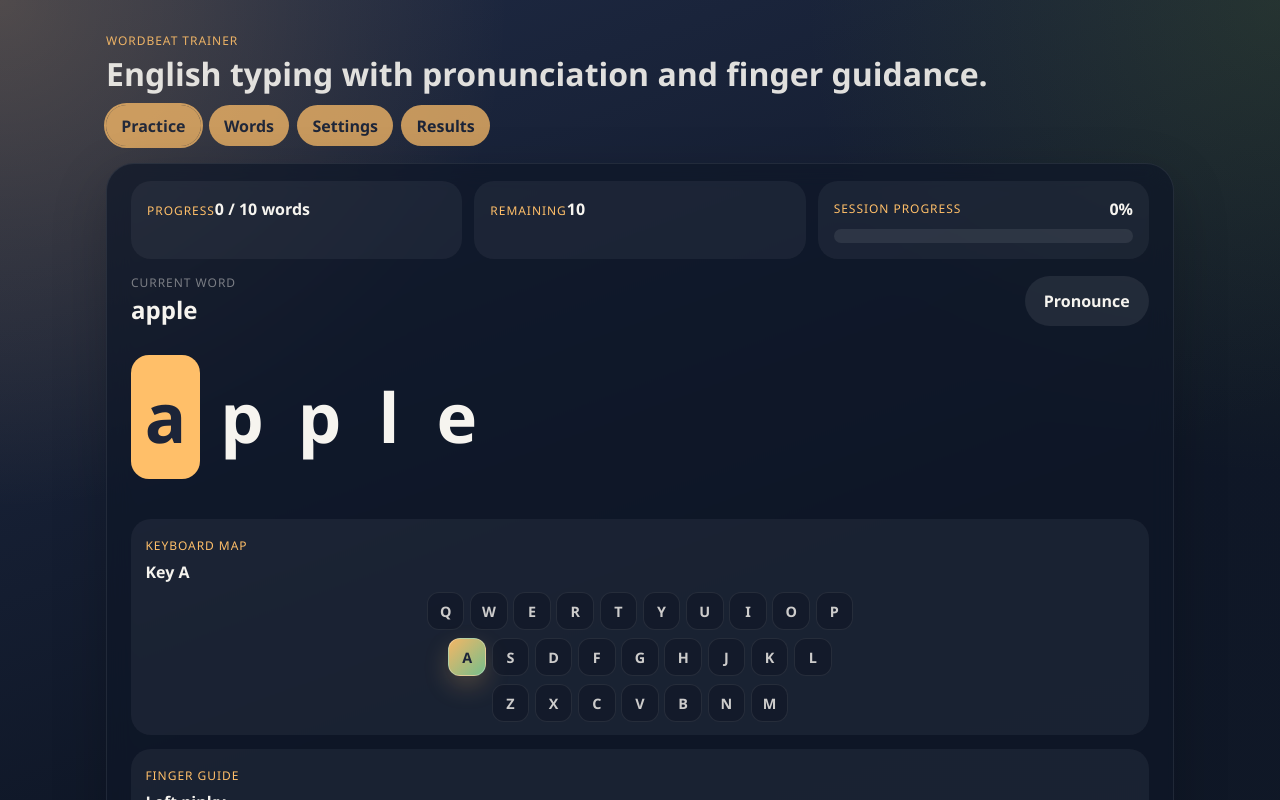
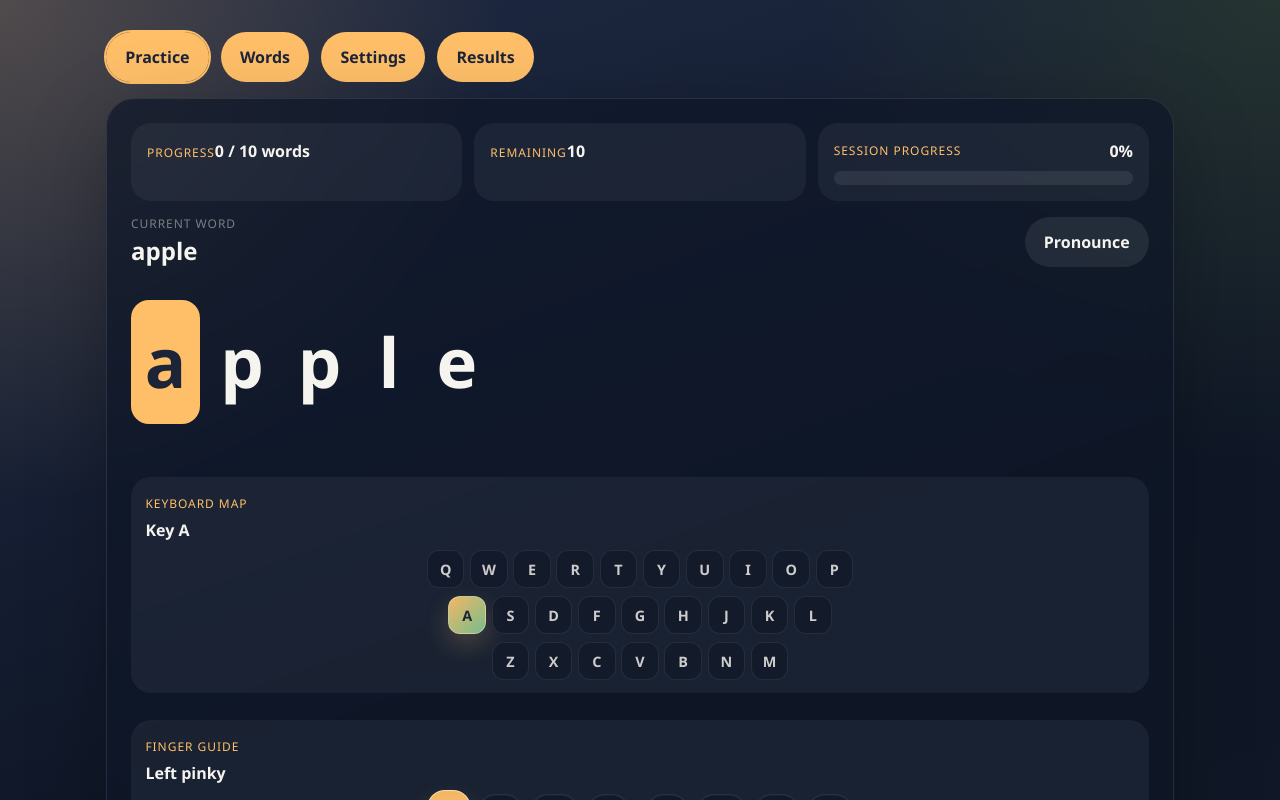
Before and after one commit to shgnaka/english-word-typing-pronunciation-web-trainer, a React (Vite) app: page / in a window 1280 px wide. Shown: the top 800 px of the page. Built offline with nearby package versions, Linux system fonts and the light colour scheme.

Commit message:
Simplify practice state and start scrolling

```diff
--- a/src/App.tsx
+++ b/src/App.tsx
@@ -45,26 +45,41 @@ function App() {
 
   useEffect(() => {
     const shouldScrollIntoPracticePanel = trainer.screen === "practice" && trainer.isTypingActiveLayout && wasCountdownActiveRef.current;
+    let firstFrameId: number | null = null;
+    let secondFrameId: number | null = null;
 
     if (shouldScrollIntoPracticePanel) {
-      primaryPanelRef.current?.scrollIntoView({
-        behavior: "smooth",
-        block: "start"
+      firstFrameId = window.requestAnimationFrame(() => {
+        secondFrameId = window.requestAnimationFrame(() => {
+          const panel = primaryPanelRef.current;
+          if (!panel) {
+            return;
+          }
+
+          const top = panel.getBoundingClientRect().top + window.scrollY;
+          window.scrollTo({
+            top,
+            behavior: "smooth"
+          });
+        });
       });
     }
 
     wasCountdownActiveRef.current = trainer.isCountdownActive;
+
+    return () => {
+      if (firstFrameId !== null) {
+        window.cancelAnimationFrame(firstFrameId);
+      }
+      if (secondFrameId !== null) {
+        window.cancelAnimationFrame(secondFrameId);
+      }
+    };
   }, [trainer.isCountdownActive, trainer.isTypingActiveLayout, trainer.screen]);
 
   return (
-    <div className={`app-shell ${trainer.isPracticeFocused ? "practice-focused-shell" : ""}`} data-testid="app-shell">
-      <header className={`hero ${trainer.isPracticeFocused ? "practice-focused-hero" : ""}`} data-testid="app-hero">
-        <div>
-          <p className="eyebrow">WordBeat Trainer</p>
-          <h1>{t(language, "hero.title")}</h1>
-          <p className="hero-copy">{t(language, "hero.copy")}</p>
-        </div>
-        <nav className={`tabs ${trainer.isPracticeFocused ? "practice-focused-tabs" : ""}`} aria-label="Primary" data-testid="app-tabs">
+    <div className="app-shell" data-testid="app-shell">
+      <nav className="tabs" aria-label="Primary" data-testid="app-tabs">
           <button className={trainer.screen === "practice" ? "active" : ""} data-testid="tab-practice" onClick={() => trainer.setScreen("practice")}>
             {t(language, "tabs.practice")}
           </button>
@@ -77,13 +92,12 @@ function App() {
           <button className={trainer.screen === "results" ? "active" : ""} data-testid="tab-results" onClick={() => trainer.setScreen("results")}>
             {t(language, "tabs.results")}
           </button>
-        </nav>
-      </header>
+      </nav>
 
       <main className="grid">
         <section
           ref={primaryPanelRef}
-          className={`panel panel-primary ${trainer.isPracticeFocused ? "practice-focused-panel" : ""}`}
+          className="panel panel-primary"
           data-testid="primary-panel"
         >
           {trainer.screen === "practice" ? <PracticePanel trainer={trainer} /> : null}
--- a/src/components/PracticePanel.tsx
+++ b/src/components/PracticePanel.tsx
@@ -47,7 +47,7 @@ function PracticeWordStage({
     <div className={`practice-word-stage ${trainer.isTypingActiveLayout ? "typing-active" : ""}`} data-testid="practice-word-stage">
       <div className="panel-header practice-header">
         <div>
-          <p className={`label ${trainer.isPracticeFocused ? "practice-focused-label" : ""}`}>{t(trainer.displayLanguage, "practice.currentWord")}</p>
+          <p className={`label ${trainer.isTypingActiveLayout ? "typing-active-label" : ""}`}>{t(trainer.displayLanguage, "practice.currentWord")}</p>
           <h2 data-testid="current-word">{currentWord || t(trainer.displayLanguage, "practice.noWords")}</h2>
         </div>
         <button
@@ -102,10 +102,10 @@ function KeyboardGuideCard({
 }) {
   return (
     <section
-      className={`guide-card keyboard-guide-card ${trainer.isPracticeFocused ? "focused" : ""} ${trainer.isTypingActiveLayout ? "compact" : ""}`}
+      className={`guide-card keyboard-guide-card ${trainer.isTypingActiveLayout ? "typing-active compact" : ""}`}
       data-testid="keyboard-visual"
     >
-      <div className={`guide-card-header ${trainer.isPracticeFocused ? "focused" : ""} ${trainer.isTypingActiveLayout ? "compact" : ""}`}>
+      <div className={`guide-card-header ${trainer.isTypingActiveLayout ? "typing-active compact" : ""}`}>
         <div>
           <span className="label">{t(language, "practice.keyboardMap")}</span>
           <strong>{trainer.currentTarget ? `Key ${trainer.currentTarget.toUpperCase()}` : t(language, "practice.noKey")}</strong>
@@ -178,15 +178,11 @@ export function PracticePanel({ trainer }: PracticePanelProps) {
   const incorrectFeedback = mistypedKey
     ? t(language, "practice.feedback.incorrectWithKey").replace("{key}", mistypedKey.toUpperCase())
     : t(language, "practice.feedback.incorrect");
-  const practiceFeedback = trainer.isPracticeFocused ? t(language, "practice.feedback.focused") : t(language, "practice.feedback.default");
   const shouldShowKeyboardGuide = trainer.isTypingActiveLayout || trainer.config.showKeyboardHint;
   const shouldShowFingerGuide = trainer.isTypingActiveLayout || trainer.config.showFingerGuide;
 
   return (
-    <div
-      className={`practice-panel ${trainer.isPracticeFocused ? "focused" : ""} ${trainer.isTypingActiveLayout ? "typing-active-layout" : ""}`}
-      data-testid="practice-panel"
-    >
+    <div className={`practice-panel ${trainer.isTypingActiveLayout ? "typing-active-layout" : ""}`} data-testid="practice-panel">
       {showEmptyState ? (
         <div className="empty-state" data-testid="practice-empty-state">
           <strong>{t(language, "practice.emptyTitle")}</strong>
@@ -220,19 +216,19 @@ export function PracticePanel({ trainer }: PracticePanelProps) {
       ) : null}
 
       {shouldShowKeyboardGuide && !showEmptyState ? (
-        <div className={`practice-layout-slot keyboard ${trainer.isPracticeFocused ? "focused" : ""}`} data-testid="keyboard-guide-slot">
+        <div className="practice-layout-slot keyboard" data-testid="keyboard-guide-slot">
           <KeyboardGuideCard trainer={trainer} language={language} hasMistype={hasMistype} mistypedKey={mistypedKey} />
         </div>
       ) : null}
 
       {shouldShowFingerGuide && !showEmptyState ? (
-        <div className={`practice-layout-slot finger ${trainer.isPracticeFocused ? "focused" : ""}`} data-testid="finger-guide-slot">
+        <div className="practice-layout-slot finger" data-testid="finger-guide-slot">
           <FingerGuideCard trainer={trainer} language={language} hasMistype={hasMistype} />
         </div>
       ) : null}
 
       <div
-        className={`feedback ${trainer.isPracticeFocused ? "focused" : ""} ${trainer.isTypingActiveLayout ? "persistent" : ""} ${trainer.session.lastInputCorrect === false ? "error" : ""} ${trainer.session.isComplete ? "success" : ""}`}
+        className={`feedback ${trainer.isTypingActiveLayout ? "persistent" : ""} ${trainer.session.lastInputCorrect === false ? "error" : ""} ${trainer.session.isComplete ? "success" : ""}`}
         data-testid="feedback"
       >
         {trainer.session.isComplete
@@ -241,10 +237,10 @@ export function PracticePanel({ trainer }: PracticePanelProps) {
           ? t(language, "practice.feedback.ready")
           : trainer.session.lastInputCorrect === false
           ? incorrectFeedback
-          : practiceFeedback}
+          : t(language, "practice.feedback.default")}
       </div>
 
-      <div className={`cta-row practice-actions ${trainer.isPracticeFocused ? "focused" : ""}`} data-testid="practice-actions">
+      <div className="cta-row practice-actions" data-testid="practice-actions">
         <button onClick={(event) => blurButtonAfterAction(event, () => trainer.restartSession())}>{t(language, "practice.restart")}</button>
         <button className="secondary" onClick={(event) => blurButtonAfterAction(event, () => trainer.setScreen("results"))}>
           {t(language, "practice.viewResults")}
--- a/src/features/trainer/trainerView.ts
+++ b/src/features/trainer/trainerView.ts
@@ -12,7 +12,6 @@ export interface TrainerViewState {
   completedWordsCount: number;
   progressPercent: number;
   isCountdownActive: boolean;
-  isPracticeFocused: boolean;
   isTypingActiveLayout: boolean;
   hasPendingConfigChanges: boolean;
 }
@@ -33,8 +32,7 @@ export function deriveTrainerViewState(args: {
   const completedWordsCount = session.completedWords.length;
   const progressPercent = totalWords > 0 ? Math.round((completedWordsCount / totalWords) * 100) : 0;
   const isCountdownActive = screen === "practice" && countdown > 0 && !session.isComplete && Boolean(session.currentWord);
-  const isPracticeFocused = screen === "practice" && countdown === 0 && !session.isComplete && Boolean(session.currentWord);
-  const isTypingActiveLayout = isPracticeFocused;
+  const isTypingActiveLayout = screen === "practice" && countdown === 0 && !session.isComplete && Boolean(session.currentWord);
   const hasPendingConfigChanges = JSON.stringify(config) !== JSON.stringify(draftConfig);
 
   return {
@@ -46,7 +44,6 @@ export function deriveTrainerViewState(args: {
     completedWordsCount,
     progressPercent,
     isCountdownActive,
-    isPracticeFocused,
     isTypingActiveLayout,
     hasPendingConfigChanges
   };
--- a/src/features/trainer/useTrainer.ts
+++ b/src/features/trainer/useTrainer.ts
@@ -89,7 +89,7 @@ export function useTrainer() {
   }, [config.browserTtsEnabled, config.speechEnabled, customWords]);
 
   const allWords = dedupeWords([...defaultWords, ...customWords]);
-  const { currentTarget, currentGuide, score, totalWords, remainingWords, completedWordsCount, progressPercent, isCountdownActive, isPracticeFocused, isTypingActiveLayout, hasPendingConfigChanges } =
+  const { currentTarget, currentGuide, score, totalWords, remainingWords, completedWordsCount, progressPercent, isCountdownActive, isTypingActiveLayout, hasPendingConfigChanges } =
     deriveTrainerViewState({
       session,
       screen,
@@ -218,7 +218,6 @@ export function useTrainer() {
     completedWordsCount,
     progressPercent,
     isCountdownActive,
-    isPracticeFocused,
     isTypingActiveLayout,
     hasPendingConfigChanges,
     handleKeyInput,
--- a/src/i18n.ts
+++ b/src/i18n.ts
@@ -2,8 +2,6 @@ import { fingerButtonLabels, fingerLabels } from "./domain/keyboard";
 import type { DisplayLanguage, FingerId } from "./domain/types";
 
 type MessageKey =
-  | "hero.title"
-  | "hero.copy"
   | "tabs.practice"
   | "tabs.words"
   | "tabs.settings"
@@ -26,7 +24,6 @@ type MessageKey =
   | "practice.feedback.incorrect"
   | "practice.feedback.incorrectWithKey"
   | "practice.feedback.default"
-  | "practice.feedback.focused"
   | "practice.feedback.complete"
   | "practice.audio.generating"
   | "practice.audio.fallback"
@@ -73,8 +70,6 @@ type MessageKey =
 
 const messages: Record<DisplayLanguage, Record<MessageKey, string>> = {
   en: {
-    "hero.title": "English typing with pronunciation and finger guidance.",
-    "hero.copy": "Practice one word at a time, hear the pronunciation, and follow the next-key hint on a US QWERTY layout.",
     "tabs.practice": "Practice",
     "tabs.words": "Words",
     "tabs.settings": "Settings",
@@ -96,8 +91,7 @@ const messages: Record<DisplayLanguage, Record<MessageKey, string>> = {
     "practice.feedback.ready": "Get ready. Press Enter or Start now to begin immediately.",
     "practice.feedback.incorrect": "Incorrect key. Keep aiming for the highlighted letter.",
     "practice.feedback.incorrectWithKey": "Wrong key: {key}. Keep aiming for the highlighted letter.",
-    "practice.feedback.default": "Type on your keyboard to progress.",
-    "practice.feedback.focused": "Keep typing.",
+    "practice.feedback.default": "Keep typing.",
     "practice.feedback.complete": "Session complete. Review your score or start another round.",
     "practice.audio.generating": "Generating browser audio for this word...",
     "practice.audio.fallback": "Browser audio was unavailable, so system pronunciation was used.",
@@ -143,8 +137,6 @@ const messages: Record<DisplayLanguage, Record<MessageKey, string>> = {
     "results.startNew": "Start new session"
   },
   ja: {
-    "hero.title": "発音と指ガイド付きで英語タイピングを練習できます。",
-    "hero.copy": "単語を1語ずつ練習し、発音を聞きながら、US QWERTY 配列の次キーガイドを確認できます。",
     "tabs.practice": "練習",
     "tabs.words": "単語",
     "tabs.settings": "設定",
@@ -166,8 +158,7 @@ const messages: Record<DisplayLanguage, Record<MessageKey, string>> = {
     "practice.feedback.ready": "準備してください。Enter または今すぐ開始で始められます。",
     "practice.feedback.incorrect": "キーが違います。ハイライトされた文字をそのまま狙ってください。",
     "practice.feedback.incorrectWithKey": "誤って押したキー: {key}。ハイライトされた文字をそのまま狙ってください。",
-    "practice.feedback.default": "キーボードを打って進めてください。",
-    "practice.feedback.focused": "そのまま入力を続けてください。",
+    "practice.feedback.default": "そのまま入力を続けてください。",
     "practice.feedback.complete": "セッション完了です。スコアを確認するか、新しく始めてください。",
     "practice.audio.generating": "この単語のブラウザ音声を生成しています...",
     "practice.audio.fallback": "ブラウザ音声を使えなかったため、システムの発音を使いました。",
@@ -213,8 +204,6 @@ const messages: Record<DisplayLanguage, Record<MessageKey, string>> = {
     "results.startNew": "新しいセッションを開始"
   },
   "ja-hira": {
-    "hero.title": "はつおんと ゆびガイドつきで えいごタイピングを れんしゅうできます。",
-    "hero.copy": "たんごを 1ごずつ れんしゅうし、はつおんを ききながら、US QWERTY はいれつの つぎキー ガイドを かくにんできます。",
     "tabs.practice": "れんしゅう",
     "tabs.words": "たんご",
     "tabs.settings": "せってい",
@@ -236,8 +225,7 @@ const messages: Record<DisplayLanguage, Record<MessageKey, string>> = {
     "practice.feedback.ready": "じゅんびしてください。Enter または いますぐ かいしで はじめられます。",
     "practice.feedback.incorrect": "キーが ちがいます。ハイライトされた もじを そのまま ねらってください。",
     "practice.feedback.incorrectWithKey": "あやまって おした キー: {key}。ハイライトされた もじを そのまま ねらってください。",
-    "practice.feedback.default": "キーボードを うって すすめてください。",
-    "practice.feedback.focused": "そのまま にゅうりょくを つづけてください。",
+    "practice.feedback.default": "そのまま にゅうりょくを つづけてください。",
     "practice.feedback.complete": "セッション かんりょうです。スコアを みるか、あたらしく はじめてください。",
     "practice.audio.generating": "この たんごの ブラウザおんせいを せいせいしています...",
     "practice.audio.fallback": "ブラウザおんせいが つかえなかったため、システムの はつおんを つかいました。",
--- a/src/styles.css
+++ b/src/styles.css
@@ -87,14 +87,6 @@ input {
   padding: 2rem 1rem 3rem;
 }
 
-.hero {
-  display: grid;
-  gap: 1rem;
-  margin-bottom: 1.5rem;
-  transition: gap 180ms ease, margin-bottom 180ms ease, opacity 180ms ease;
-}
-
-.eyebrow,
 .label {
   margin: 0;
   text-transform: uppercase;
@@ -103,23 +95,16 @@ input {
   color: #ffbf69;
 }
 
-.hero h1,
 .panel h2,
 .result-card h3 {
   margin: 0;
-}
-
-.hero-copy {
-  max-width: 48rem;
-  color: rgba(246, 244, 239, 0.8);
-  transition: max-height 180ms ease, opacity 180ms ease, margin 180ms ease;
 }
 
 .tabs {
   display: flex;
   flex-wrap: wrap;
   gap: 0.75rem;
-  transition: gap 180ms ease, opacity 180ms ease, transform 180ms ease;
+  margin-bottom: 1rem;
 }
 
 .grid {
@@ -134,7 +119,7 @@ input {
   border-radius: 28px;
   padding: 1.5rem;
   box-shadow: 0 24px 80px rgba(0, 0, 0, 0.25);
-  transition: padding 180ms ease, border-color 180ms ease, box-shadow 180ms ease;
+  transition: border-color 140ms ease, box-shadow 140ms ease;
 }
 
 .panel-header,
@@ -152,43 +137,6 @@ input {
 
 .session-summary {
   margin-bottom: 1rem;
-}
-
-.practice-focused-shell .grid {
-  gap: 0.75rem;
-}
-
-.practice-focused-hero {
-  gap: 0.55rem;
-  margin-bottom: 0.9rem;
-  opacity: 0.9;
-}
-
-.practice-focused-hero h1 {
-  font-size: clamp(1.5rem, 3vw, 2rem);
-}
-
-.practice-focused-hero .hero-copy {
-  max-height: 0;
-  opacity: 0;
-  overflow: hidden;
-  margin: 0;
-}
-
-.practice-focused-tabs {
-  gap: 0.5rem;
-  opacity: 0.82;
-  transform: translateY(-2px);
-}
-
-.practice-focused-tabs button {
-  padding: 0.55rem 0.95rem;
-}
-
-.practice-focused-panel {
-  padding-top: 1.1rem;
-  border-color: rgba(255, 255, 255, 0.08);
-  box-shadow: 0 18px 56px rgba(0, 0, 0, 0.2);
 }
 
 .practice-panel.typing-active-layout {
@@ -248,17 +196,8 @@ input {
   gap: 0.35rem;
 }
 
-.session-summary.focused {
-  gap: 0.75rem;
-  margin-bottom: 0.65rem;
-}
-
 .progress-block {
   margin-bottom: 1.5rem;
-}
-
-.progress-block.focused {
-  margin-bottom: 1rem;
 }
 
 .progress-track {
@@ -284,7 +223,7 @@ input {
   font-weight: 700;
 }
 
-.practice-panel.focused .word-display {
+.practice-panel.typing-active-layout .word-display {
   margin: 1.35rem 0 1.6rem;
   font-size: clamp(2.2rem, 6vw, 4.3rem);
 }
@@ -320,11 +259,6 @@ input {
   padding: 1rem;
 }
 
-.session-summary.focused .metric {
-  padding: 0.8rem 0.95rem;
-  background: rgba(255, 255, 255, 0.045);
-}
-
 .practice-layout-slot.keyboard,
 .practice-layout-slot.finger {
   margin: 1rem 0 0;
@@ -335,8 +269,8 @@ input {
   margin: 0;
 }
 
-.practice-layout-slot.keyboard.focused,
-.practice-layout-slot.finger.focused {
+.practice-panel.typing-active-layout .practice-layout-slot.keyboard,
+.practice-panel.typing-active-layout .practice-layout-slot.finger {
   margin-top: 0.8rem;
 }
 
@@ -346,7 +280,7 @@ input {
   padding: 1rem;
 }
 
-.guide-card.focused {
+.guide-card.typing-active {
   padding: 0.85rem 0.95rem;
 }
 
@@ -362,7 +296,7 @@ input {
   margin-bottom: 0.9rem;
 }
 
-.guide-card-header.focused {
+.guide-card-header.typing-active {
   margin-bottom: 0.65rem;
 }
 
@@ -521,7 +455,7 @@ input {
   color: #d8ffe0;
 }
 
-.feedback.focused {
+.practice-panel.typing-active-layout .feedback {
   margin: 0.8rem 0 1rem;
   padding: 0.75rem 0.9rem;
 }
@@ -576,20 +510,20 @@ input {
   justify-content: space-between;
 }
 
-.practice-header.focused {
+.practice-panel.typing-active-layout .practice-header {
   margin-bottom: 0.25rem;
 }
 
-.practice-focused-label {
+.typing-active-label {
   color: var(--color-text-faint);
 }
 
-.practice-actions.focused {
+.practice-panel.typing-active-layout .practice-actions {
   gap: 0.75rem;
   justify-content: flex-start;
 }
 
-.practice-actions.focused button {
+.practice-panel.typing-active-layout .practice-actions button {
   padding: 0.68rem 1rem;
 }
 
```
Also changed, not shown: 2 other files (tests, documents, lock files or other folders).
